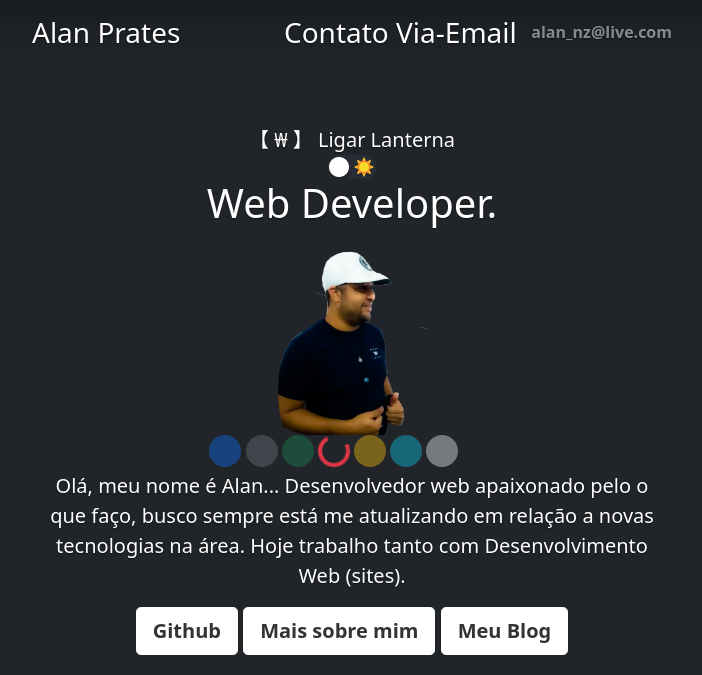
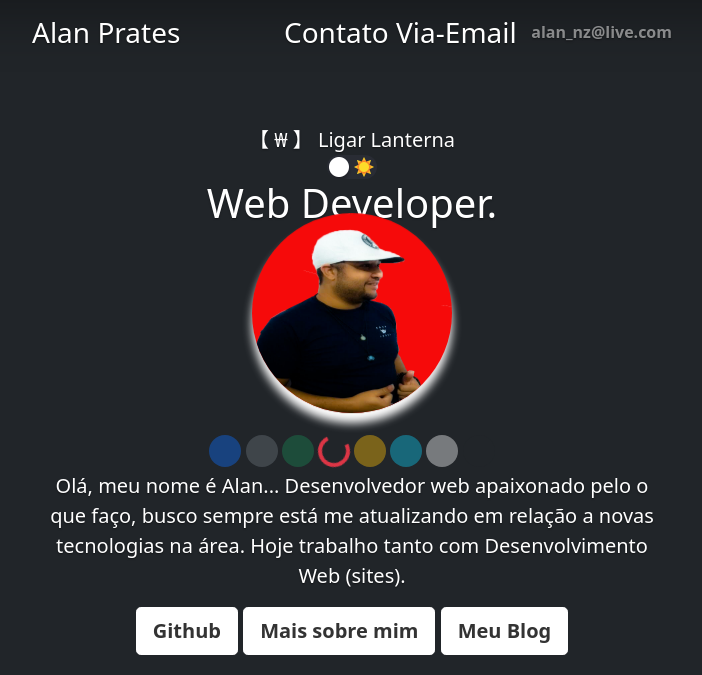
Before and after one commit to AlanPrates/skil.pt, a PHP site: page / in a window 1280 px wide. Shown: the top 675 px of the page, without its empty margins (288-990 px from the left). Run offline with PHP 8.4, Linux system fonts and the light colour scheme.

Commit message:
Update style.css

```diff
--- a/style.css
+++ b/style.css
@@ -76,3 +76,21 @@ body.dark .dark_mode {
   height: 200px;
   text-align: center;
 }
+
+.perfil {
+  width: 200px;
+  height: 200px;
+  animation: float 5s ease-in-out infinite;
+  box-shadow: 0 10px 10px;
+  border-radius: 50%;
+  background-color:rgb(246, 10, 10);
+}
+
+@keyframes float {
+  0%, 100% {
+    transform: translateY(0);
+  }
+  50% {
+    transform: translateY(-30px);
+  }
+}
```
